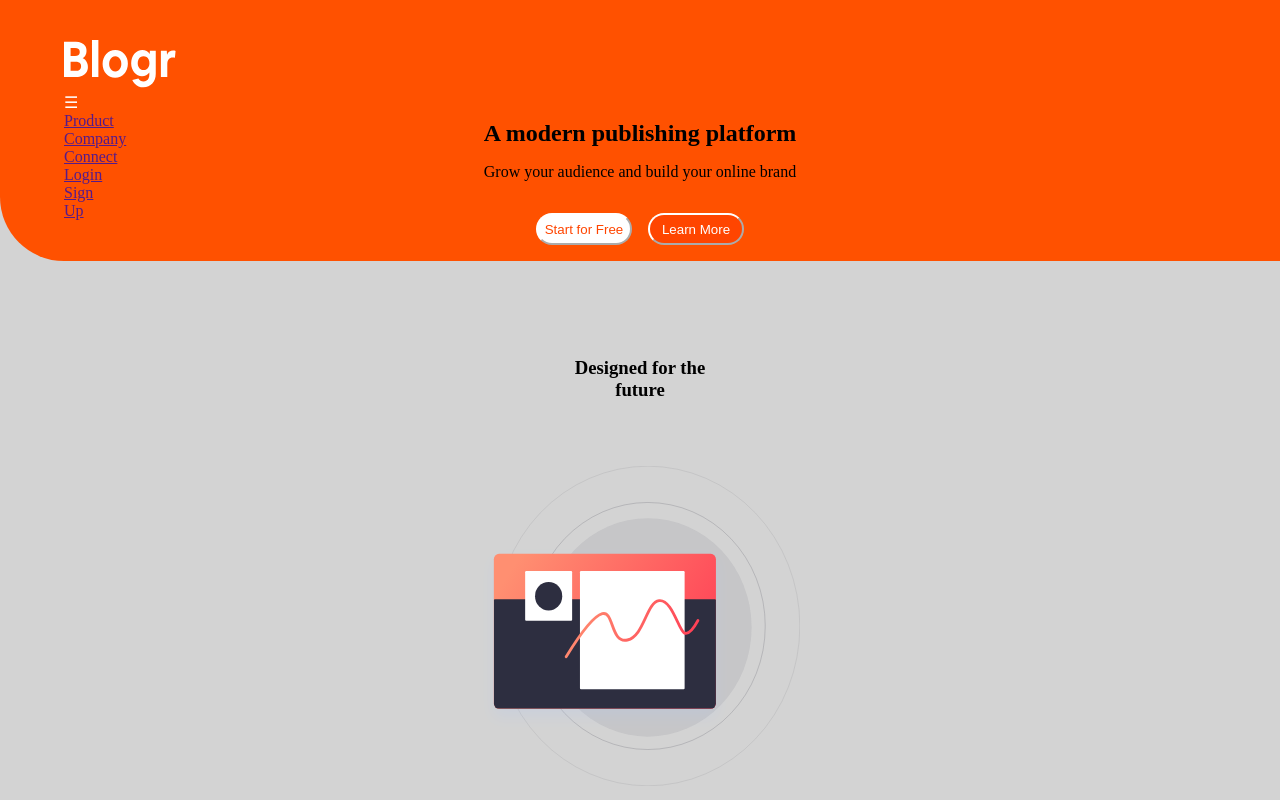
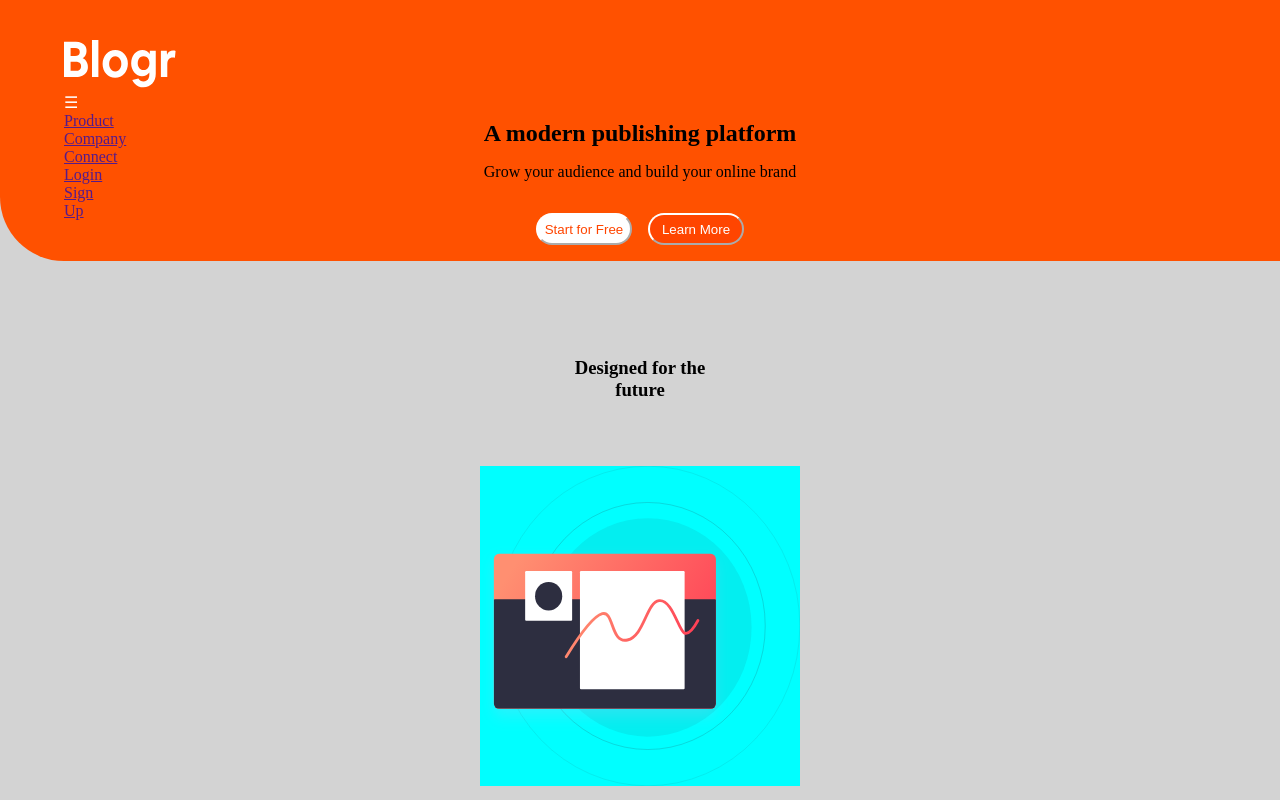
Before and after one commit to sanzmunoz/Activities-in-riwi, a plain HTML site: page Modulo_2/HTML/Simulacro/index.html in a window 1280 px wide. In both pictures the pointer is over the picture 640 px from the left and 625 px from the top of the page. Shown: the top 800 px of the page. Drawn offline with Linux system fonts and the light colour scheme.

Commit message:
Update styles.css

```diff
--- a/Modulo_2/HTML/Simulacro/styles.css
+++ b/Modulo_2/HTML/Simulacro/styles.css
@@ -83,6 +83,9 @@
     height: 20rem;
     width: 20rem;
 }
+.puntot:hover{
+    background-color: aqua;
+}
 .information h3,h4{
     max-width: 150px; /* Ajusta este valor según el largo de tu texto */
     line-height: 1.2;  /* Controla el espacio entre las dos líneas */
```
